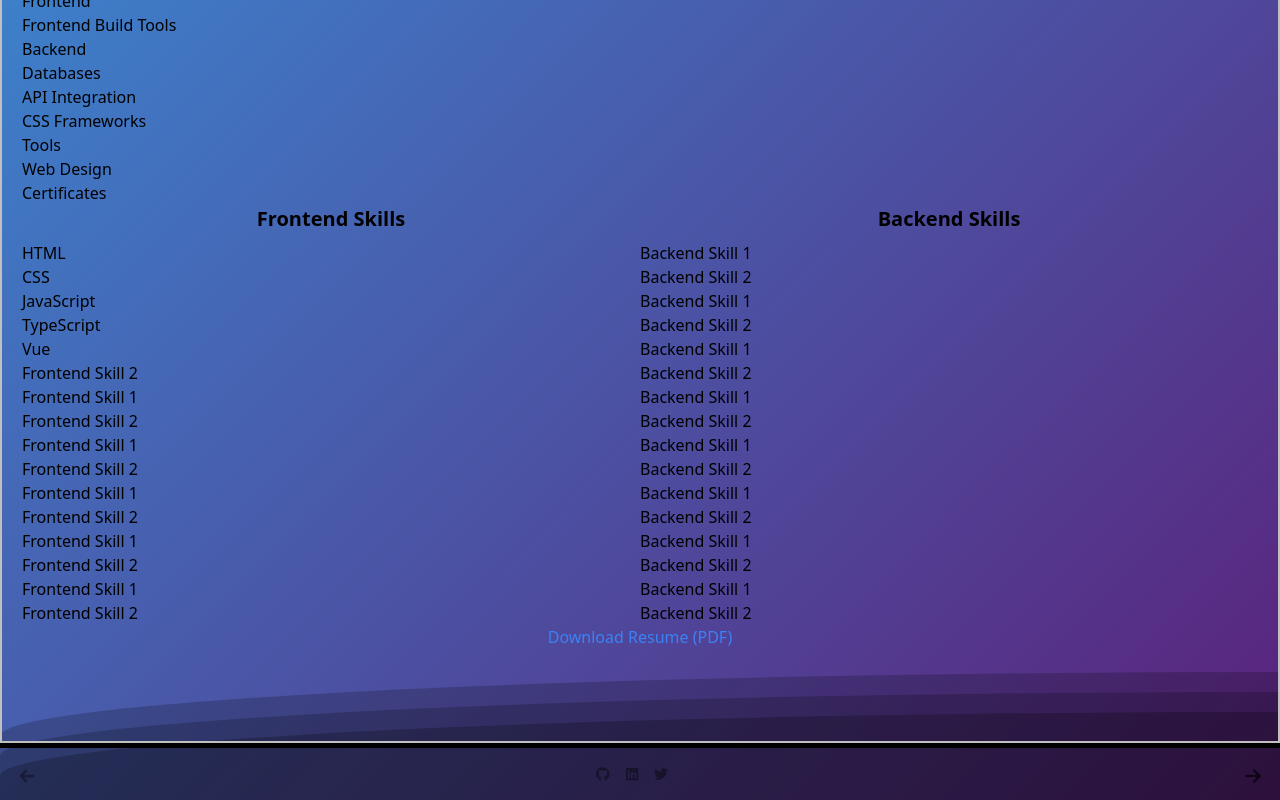
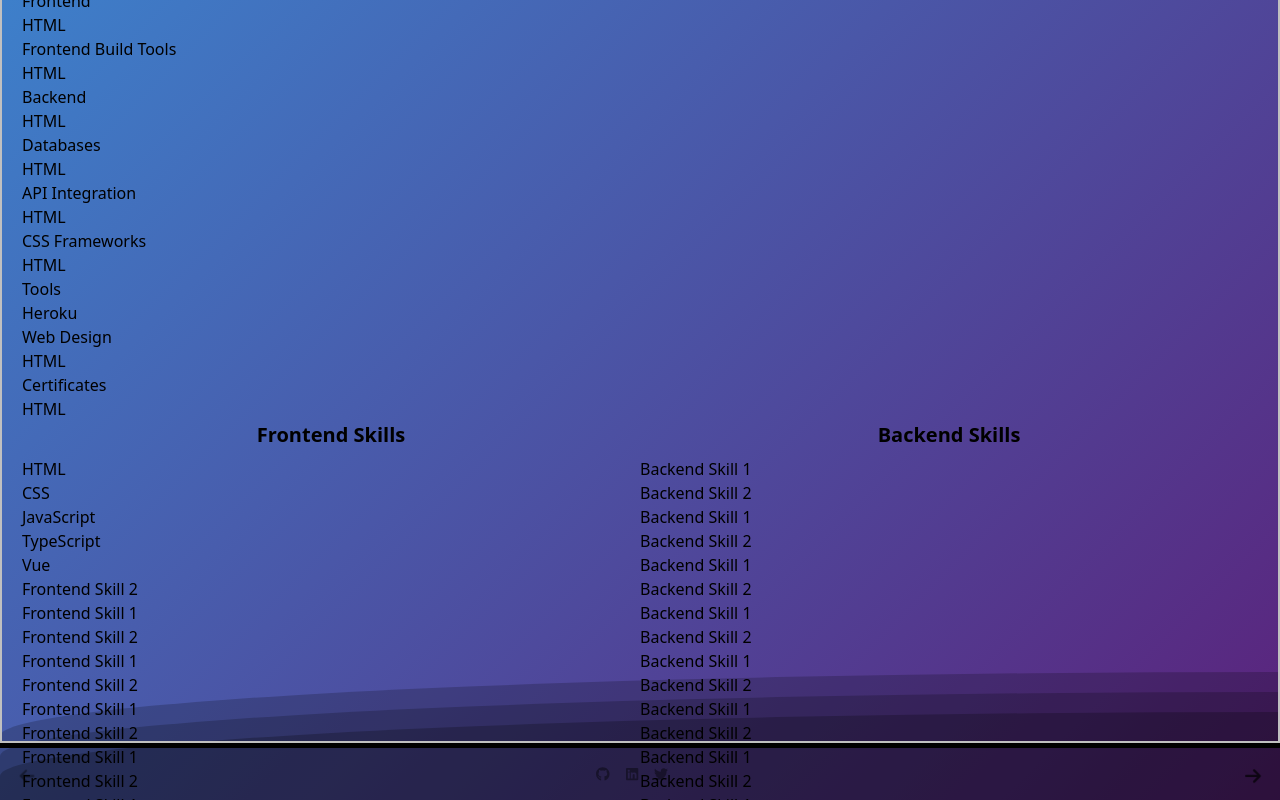
Before and after one commit to AveryNewhart/new-portfolio, a Vue app: page / in a window 1280 px wide. Both pictures are taken after a click on the link "Resume". Shown: the part 274-1074 px from the top of the page. Built offline with nearby package versions, Linux system fonts and the light colour scheme; a web font is replaced by a local one.

Commit message:
all skill sections fully created, need to add content and icons for each now

```diff
--- a/src/components/Resume.vue
+++ b/src/components/Resume.vue
@@ -4,7 +4,8 @@
 <template>
   <div class="mainResDiv">
     <h1 class="text-3xl font-semibold mb-4">Resume</h1>
-    <h2>do i make this a section like my actual resume how i have multiple skill sections?</h2>
+    <h2>add new resume file when i finish this page, new website links and fix skills section on it</h2>
+
     <div>
     <h2>Programming Languages</h2>
       <ul>
@@ -14,15 +15,97 @@
         </li>
       </ul>
     </div>
+
+    <div>
     <h2>Frontend</h2>
+    <ul>
+        <li class="skill">
+            <!-- <img src="/images/frontend-icon1.png" alt="Frontend Skill 1" class="w-12 h-12" /> -->
+            <p>HTML</p>
+        </li>
+      </ul>
+    </div>
+
+    <div>
     <h2>Frontend Build Tools</h2>
+      <ul>
+        <li class="skill">
+            <!-- <img src="/images/frontend-icon1.png" alt="Frontend Skill 1" class="w-12 h-12" /> -->
+            <p>HTML</p>
+        </li>
+      </ul>
+    </div>
+
+    <div>
     <h2>Backend</h2>
+      <ul>
+        <li class="skill">
+            <!-- <img src="/images/frontend-icon1.png" alt="Frontend Skill 1" class="w-12 h-12" /> -->
+            <p>HTML</p>
+        </li>
+      </ul>
+    </div>
+
+    <div>
     <h2>Databases</h2>
+      <ul>
+        <li class="skill">
+            <!-- <img src="/images/frontend-icon1.png" alt="Frontend Skill 1" class="w-12 h-12" /> -->
+            <p>HTML</p>
+        </li>
+      </ul>
+    </div>
+
+    <div>
     <h2>API Integration</h2>
+      <ul>
+        <li class="skill">
+            <!-- <img src="/images/frontend-icon1.png" alt="Frontend Skill 1" class="w-12 h-12" /> -->
+            <p>HTML</p>
+        </li>
+      </ul>
+    </div>
+
+    <div>
     <h2>CSS Frameworks</h2>
+      <ul>
+        <li class="skill">
+            <!-- <img src="/images/frontend-icon1.png" alt="Frontend Skill 1" class="w-12 h-12" /> -->
+            <p>HTML</p>
+        </li>
+      </ul>
+    </div>
+
+    <div>
     <h2>Tools</h2>
+      <ul>
+        <li class="skill">
+            <!-- <img src="/images/frontend-icon1.png" alt="Frontend Skill 1" class="w-12 h-12" /> -->
+            <p>Heroku</p>
+        </li>
+      </ul>
+    </div>
+
+    <div>
     <h2>Web Design</h2>
+      <ul>
+        <li class="skill">
+            <!-- <img src="/images/frontend-icon1.png" alt="Frontend Skill 1" class="w-12 h-12" /> -->
+            <p>HTML</p>
+        </li>
+      </ul>
+    </div>
+
+    <div>
     <h2>Certificates</h2>
+      <ul>
+        <li class="skill">
+            <!-- <img src="/images/frontend-icon1.png" alt="Frontend Skill 1" class="w-12 h-12" /> -->
+            <p>HTML</p>
+        </li>
+      </ul>
+    </div>
+
     <div class="skills-section">
       <div class="md:flex">
         <!-- Frontend Skills -->
```
